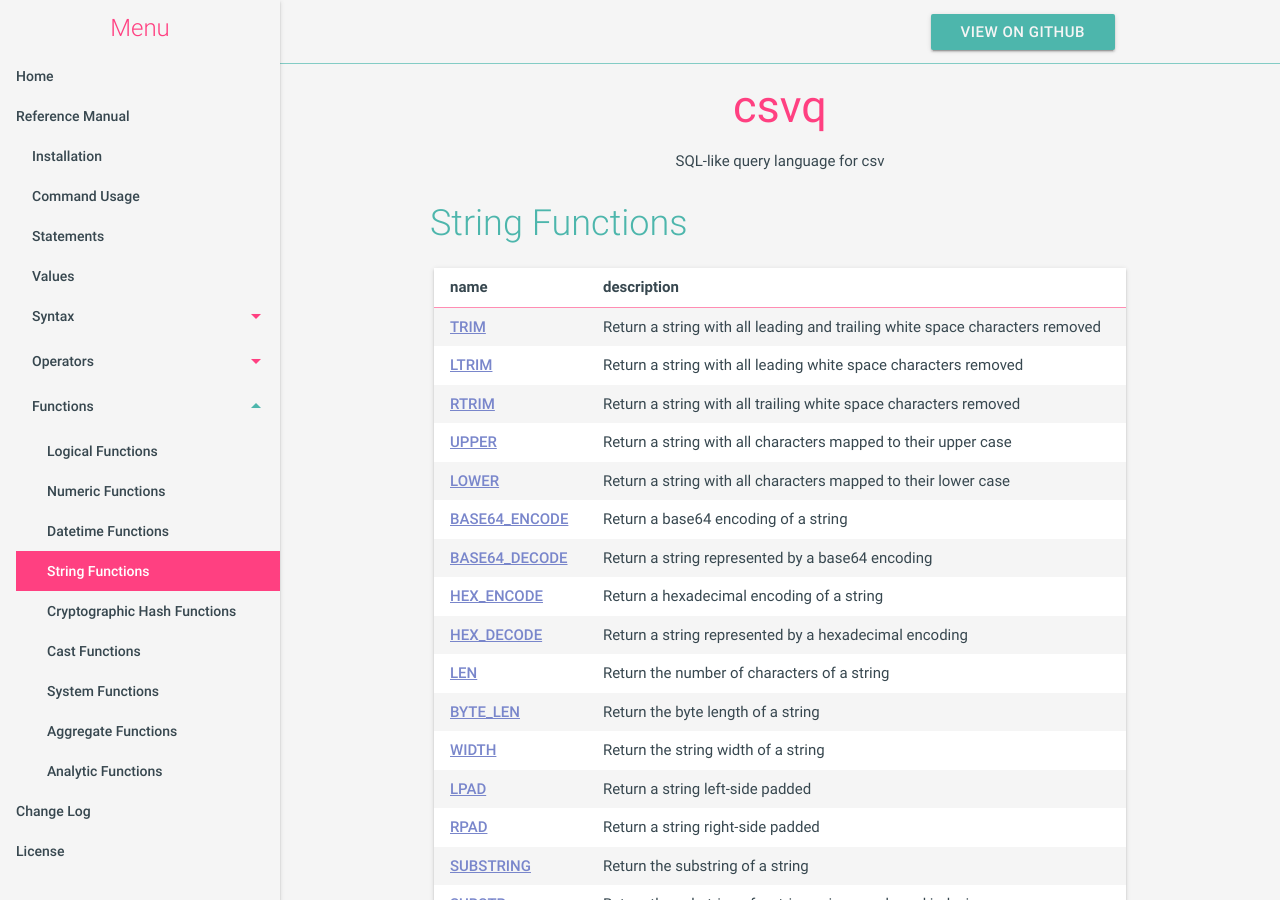
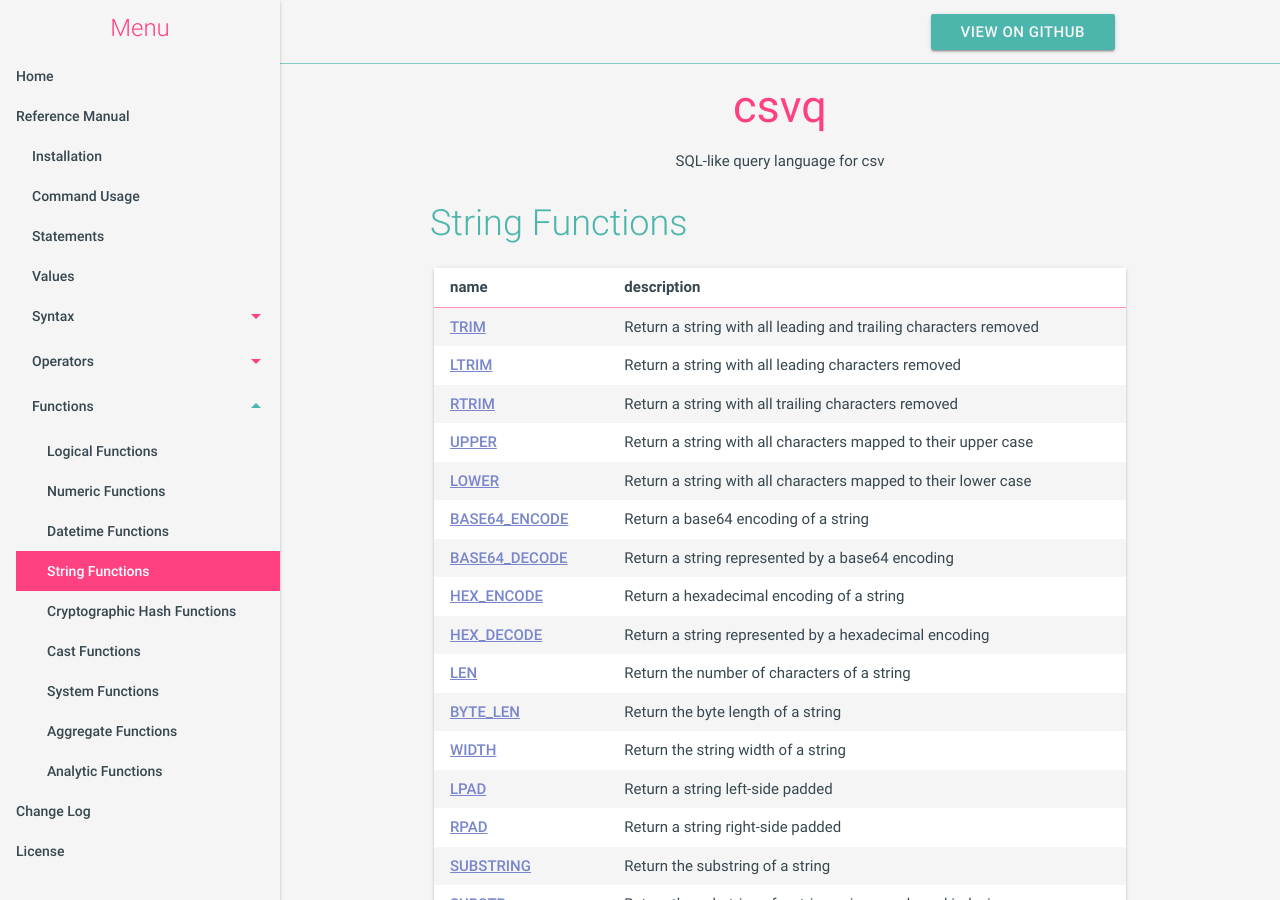
Before and after one commit to mithrandie/csvq, a Jekyll site: the page built from docs/_posts/2006-01-02-string-functions.md, in a window 1280 px wide and 900 px high. Built offline with Jekyll 4.4.1, drawn with Linux system fonts in a browser that asks for light colours.

Commit message:
Revert "Update 2006-01-02-string-functions.md"
This reverts commit ae48dd8798788906ff2eb4602d3db774322da4b2.

```diff
--- a/docs/_posts/2006-01-02-string-functions.md
+++ b/docs/_posts/2006-01-02-string-functions.md
@@ -8,9 +8,9 @@ category: reference
 
 | name | description |
 | :- | :- |
-| [TRIM](#trim) | Return a string with all leading and trailing white space characters removed |
-| [LTRIM](#ltrim) | Return a string with all leading white space characters removed |
-| [RTRIM](#rtrim) | Return a string with all trailing white space characters removed |
+| [TRIM](#trim) | Return a string with all leading and trailing characters removed |
+| [LTRIM](#ltrim) | Return a string with all leading characters removed |
+| [RTRIM](#rtrim) | Return a string with all trailing characters removed |
 | [UPPER](#upper) | Return a string with all characters mapped to their upper case |
 | [LOWER](#lower) | Return a string with all characters mapped to their lower case |
 | [BASE64_ENCODE](#base64_encode) | Return a base64 encoding of a string |
```
